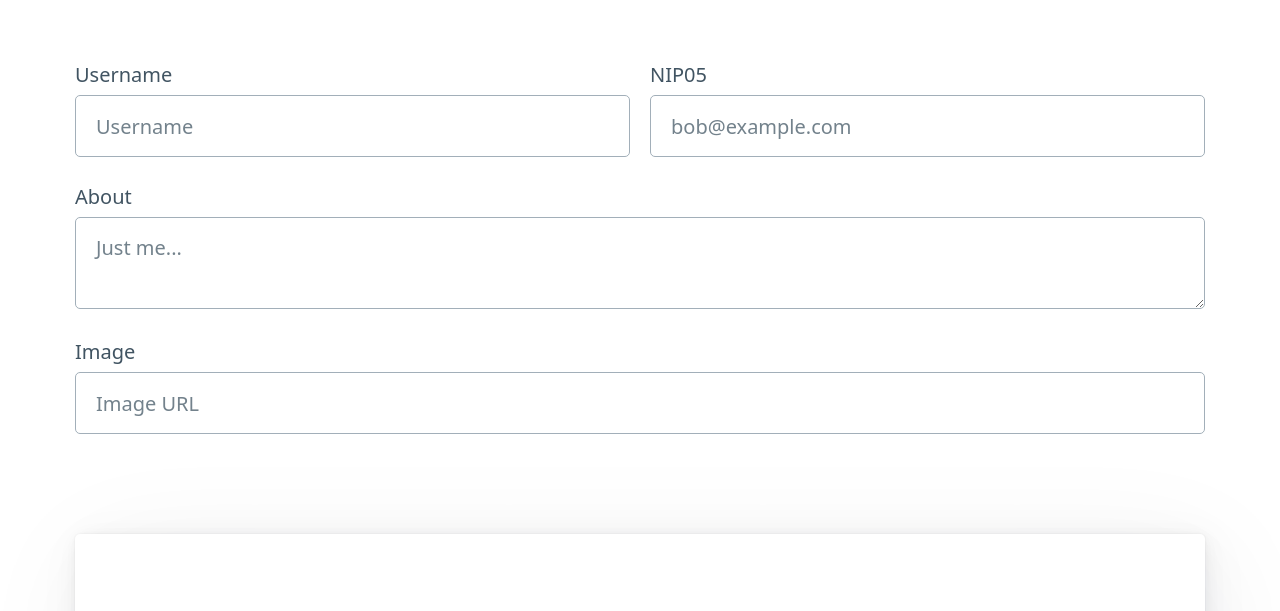
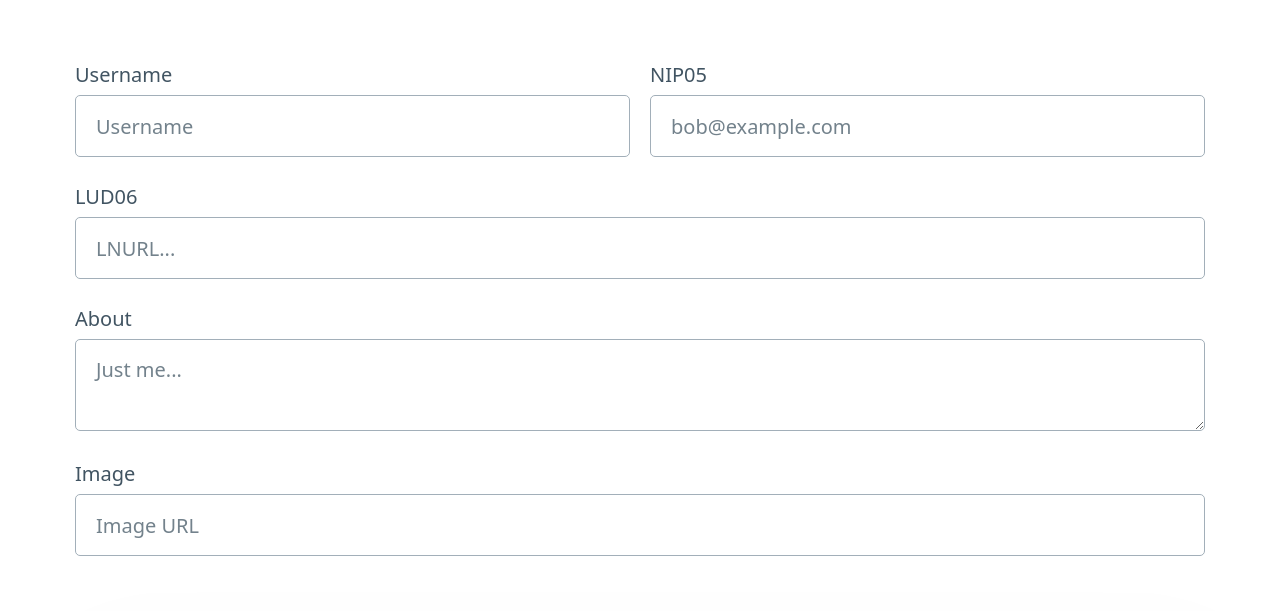
Before and after one commit to talvasconcelos/metanostr, a website built with Parcel: page src/index.html in a window 1280 px wide. Shown: the part 170-781 px from the top of the page. Built offline with nearby package versions, Linux system fonts and the light colour scheme; what nostr-tools would draw is missing.

Commit message:
add lud06 support

```diff
--- a/src/index.html
+++ b/src/index.html
@@ -60,6 +60,15 @@
           </label>
         </div>
 
+        <label for="lud06">
+          LUD06
+          <input
+            type="text"
+            id="lud06"
+            name="lud06"
+            placeholder="LNURL..." />
+        </label>
+
         <label for="about">About</label>
         <textarea
           type="text"
--- a/src/scripts.js
+++ b/src/scripts.js
@@ -51,6 +51,7 @@ window.addEventListener("load", async () => {
       ? (content.picture = data.picture)
       : null;
     data.nip05.length ? (content.nip05 = data.nip05) : null;
+    data.lud06.length ? (content.lud06 = data.lud06) : null;
 
     event.kind = 0;
     event.pubkey = await nostr.getPublicKey();
@@ -96,6 +97,7 @@ function populateInputs(event, relay) {
   };
   document.getElementById("name").value = state.content.name || "";
   document.getElementById("nip05").value = state.content.nip05 || "";
+  document.getElementById("lud06").value = state.content.lud06 || "";
   document.getElementById("about").value = state.content.about || "";
   document.getElementById("picture").value = state.content.picture || "";
 
```
